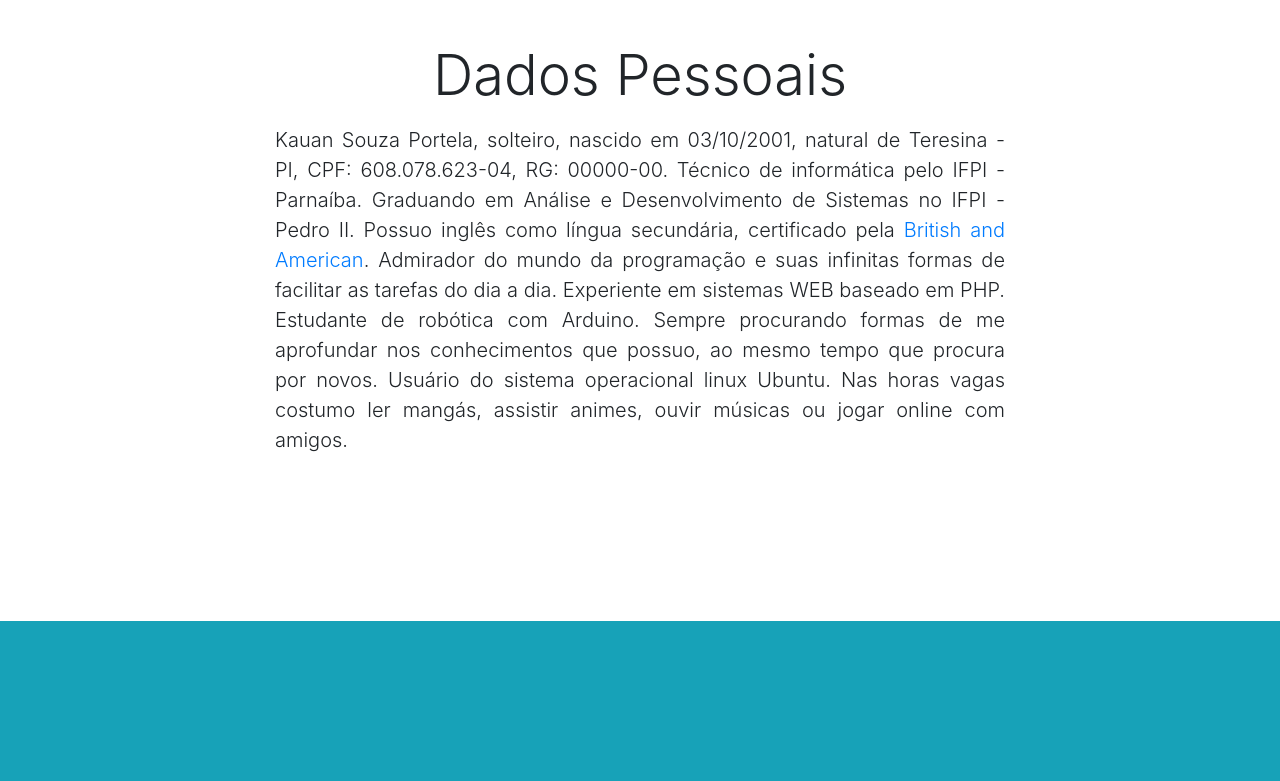
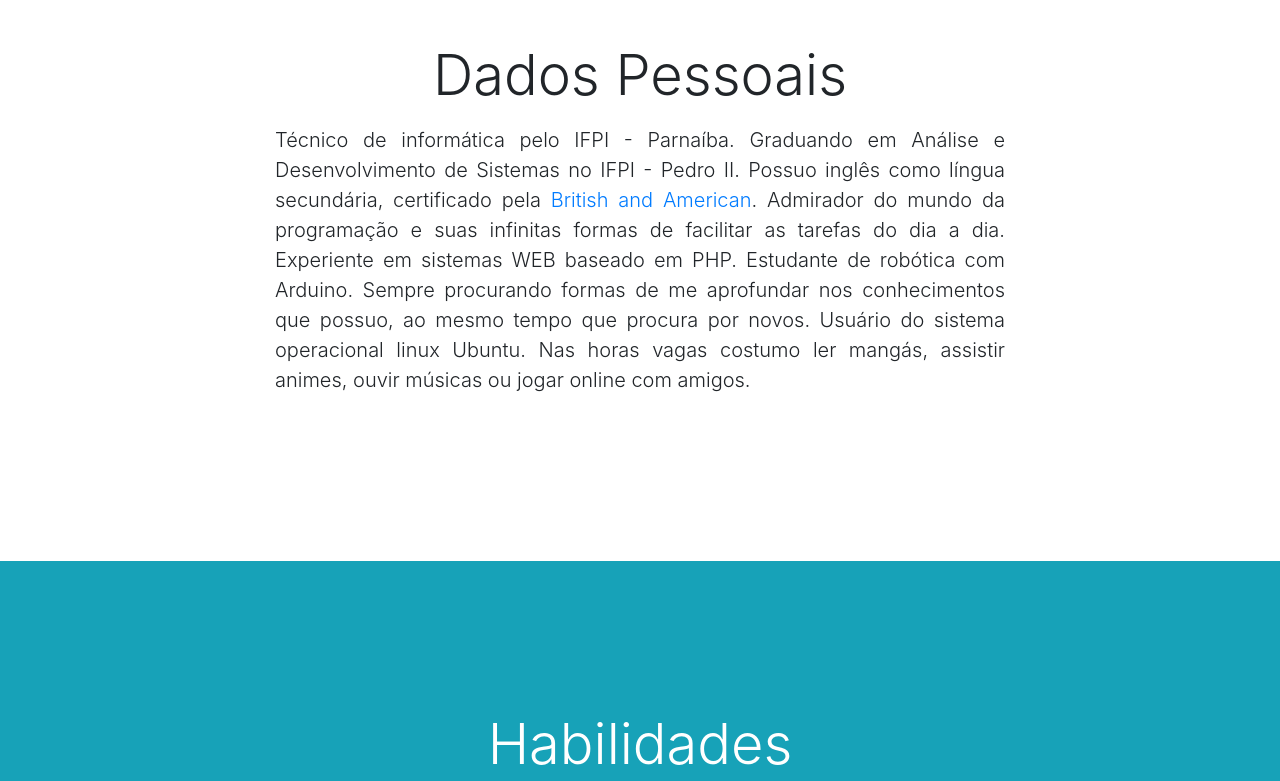
Before and after one commit to Kauanphbbb/Kauanphbbb.github.io, a plain HTML site: page index.html in a window 1280 px wide. Shown: the part 780-1561 px from the top of the page. Drawn offline with Linux system fonts and the light colour scheme.

Commit message:
Atualização de descrição

```diff
--- a/index.html
+++ b/index.html
@@ -101,11 +101,9 @@
           <div class="col-lg-8 mx-auto">
             <p class="text-center display-4">Dados Pessoais</p>
             <p class="lead text-justify">
-              Kauan Souza Portela, solteiro, nascido em 03/10/2001, natural de
-              Teresina - PI, CPF: 608.078.623-04, RG: 00000-00. Técnico de
-              informática pelo IFPI - Parnaíba. Graduando em Análise e
-              Desenvolvimento de Sistemas no IFPI - Pedro II. Possuo inglês como
-              língua secundária, certificado pela
+              Técnico de informática pelo IFPI - Parnaíba. Graduando em Análise
+              e Desenvolvimento de Sistemas no IFPI - Pedro II. Possuo inglês
+              como língua secundária, certificado pela
               <a target="_blank" href="https://www.britishandamerican.com.br/"
                 >British and American</a
               >. Admirador do mundo da programação e suas infinitas formas de
```
